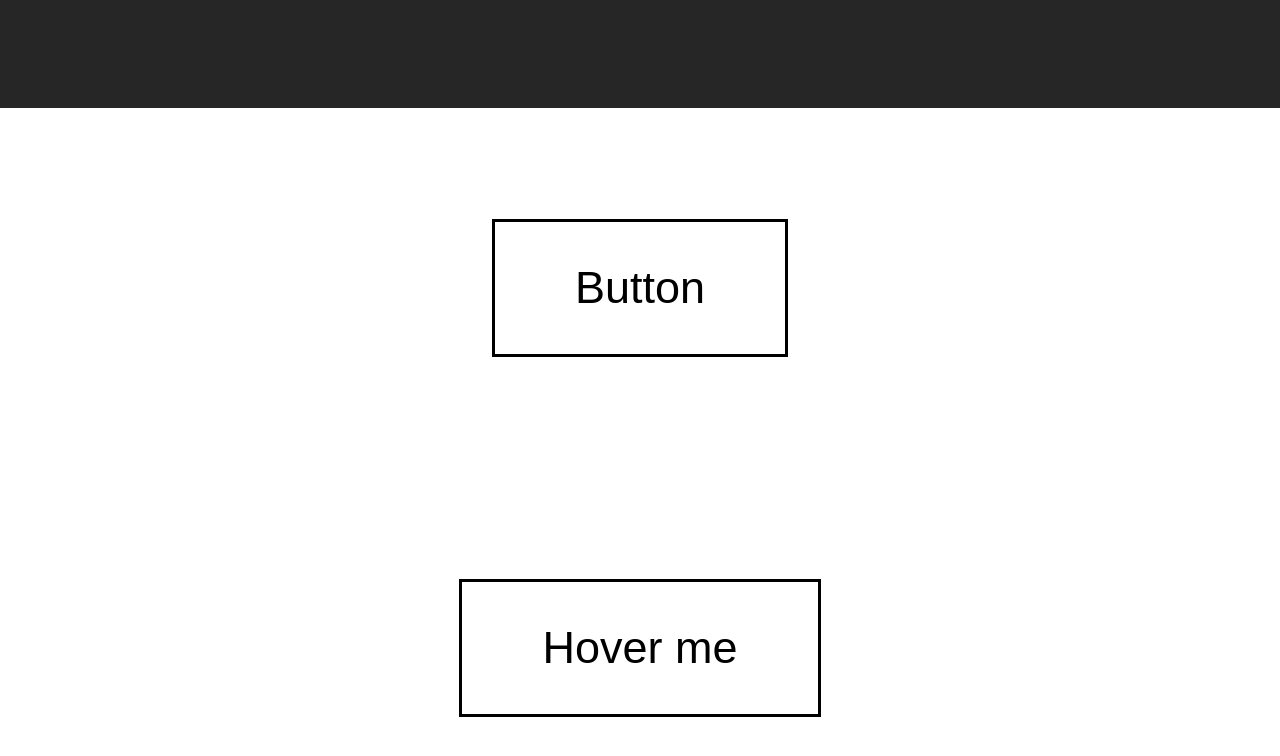
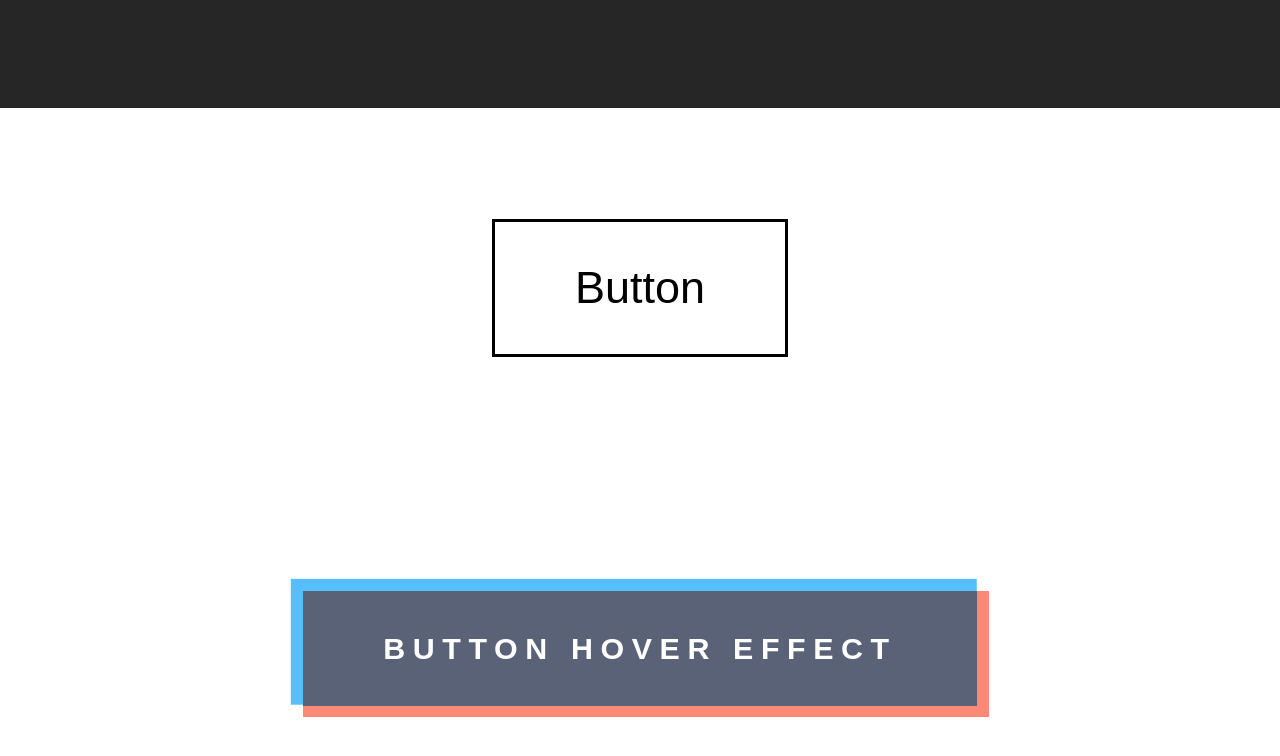
Before and after one commit to mordasanalexandruioan/animatii-butoane, a plain HTML site: page index.html in a window 1280 px wide. Shown: the part 2772-3528 px from the top of the page. Drawn offline with Linux system fonts and the light colour scheme.

Commit message:
updated animations

```diff
--- a/index.html
+++ b/index.html
@@ -76,7 +76,7 @@
 
     <div class="animatie animatie10">
 
-        <a href="#">Hover me</a>
+        <a href="#">button hover effect <span></span></a>
 
     </div>
 
--- a/style.css
+++ b/style.css
@@ -554,3 +554,80 @@ ANIMATIE 9
 .animatie9 a:hover {
     color: white;
 }
+
+
+/*====================================================================
+ANIMATIE 10
+===================================================================*/
+
+.animatie10 {
+    perspective: 800px;
+}
+
+.animatie10 a {
+    text-transform: uppercase;
+    font-weight: 800;
+    letter-spacing: .25em;
+    font-size: 1.9rem;
+    border: none;
+    z-index: 1;
+    color: #ffff;
+    overflow: visible;
+    transition: color .1s;
+    transform-style: preserve-3d;
+}
+
+.animatie10 a span {
+    content: '';
+    position: absolute;
+    width: 100%;
+    height: 100%;
+    z-index: -1;
+    background-color: rgb(89, 98, 119);
+    top: 0;
+    left: 0;
+    transition: transform .1s;
+}
+
+.animatie10 a:before {
+    content: '';
+    position: absolute;
+    top: 0;
+    left: 0;
+    width: 101.8%;
+    height: 110%;
+    background-color: rgb(85, 191, 254);
+    z-index: -1;
+    transform: translate(-.4em, -.4em);
+    transition: transform .2s;
+    transform-origin: top;
+}
+
+.animatie10 a:after {
+    content: '';
+    position: absolute;
+    top: 0;
+    left: 0;
+    width: 101.8%;
+    height: 110%;
+    background-color: rgb(250, 137, 120);
+    z-index: -2;
+    transition: transform .2s;
+    transform-origin: bottom;
+}
+
+.animatie10 a:hover {
+    color: black;
+}
+
+.animatie10 a:hover:before {
+    transform: rotateX(75deg);
+}
+
+.animatie10 a:hover:after {
+    transform: rotateX(-75deg);
+}
+
+.animatie10 a:hover span {
+    transform: rotateX(90deg);
+}
```
